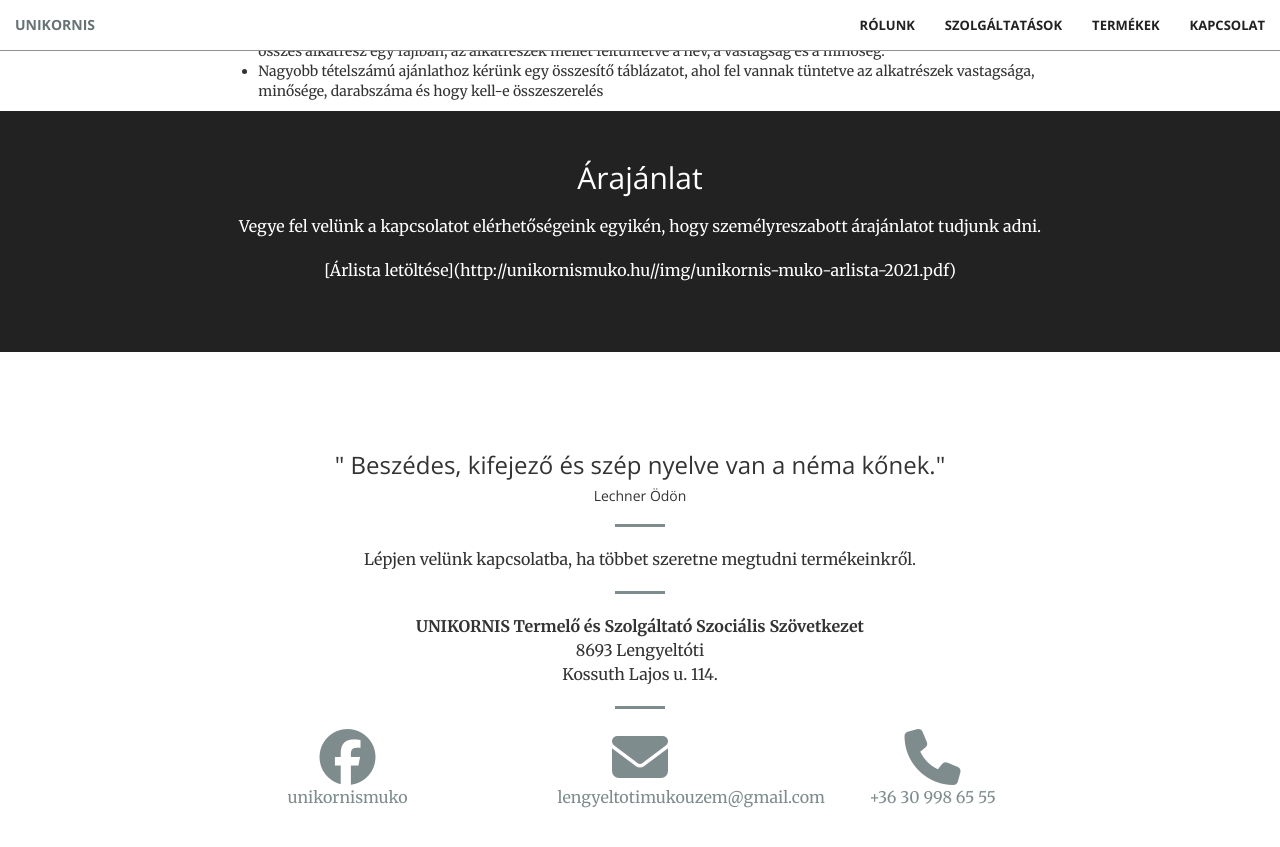
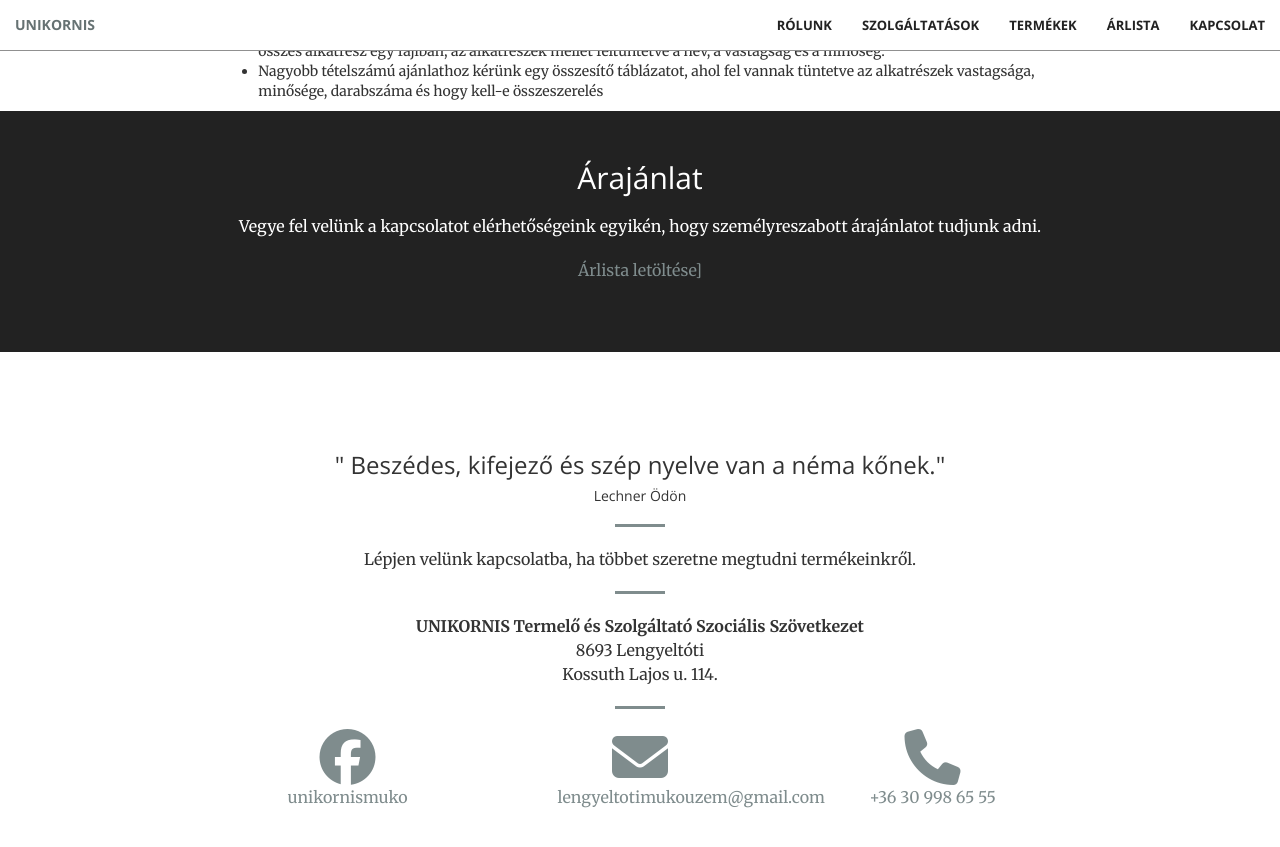
Before and after one commit to vestalux/beton, a Jekyll site: the page built from tartalom.md, in a window 1280 px wide and 900 px high, scrolled down 2953 px. Shown: the top 847 px of the window. Built offline with Jekyll 4.4.1, drawn with Linux system fonts in a browser that asks for light colours; nearby versions of some CDN libraries.

Commit message:
arlista update

```diff
--- a/_includes/ajanlat.html
+++ b/_includes/ajanlat.html
@@ -3,7 +3,7 @@
           <div class="call-to-action">
               <h2>Árajánlat</h2>
 <p>Vegye fel velünk a kapcsolatot elérhetőségeink egyikén, hogy személyreszabott árajánlatot tudjunk adni.</p>
-<p>[Árlista letöltése]({{ site.url }}/img/unikornis-muko-arlista-2021.pdf)</p>
+<p><a href="{{ site.url }}/img/unikornis-muko-arlista-2021.pdf">Árlista letöltése]</a></p>
           </div>
       </div>
   </aside>
--- a/_includes/nav.html
+++ b/_includes/nav.html
@@ -24,6 +24,9 @@
                     <a class="page-scroll" href="{{ site.url }}#portfolio">Termékek</a>
                 </li>
                 <li>
+                    <a class="page-scroll" href="{{ site.url }}/img/unikornis-muko-arlista-2021.pdf">Árlista</a>
+                </li>
+                <li>
                     <a class="page-scroll" href="{{ site.url }}#contact">Kapcsolat</a>
                 </li>
             </ul>
```
